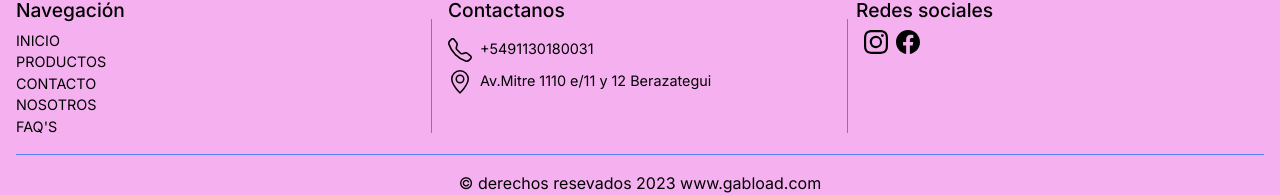
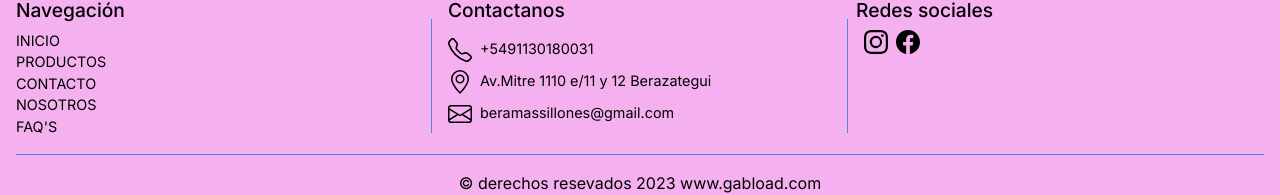
Before and after one commit to Ledesma96/beramas, a Next.js app: page / in a window 1280 px wide. Shown: the part 1309-1504 px from the top of the page. Built offline with nearby package versions, Linux system fonts and the light colour scheme; no server answers.

Commit message:
cambio de color

```diff
--- a/src/app/components/footer/Footer.jsx
+++ b/src/app/components/footer/Footer.jsx
@@ -25,6 +25,11 @@
                     <path d="M8 8a2 2 0 1 1 0-4 2 2 0 0 1 0 4m0 1a3 3 0 1 0 0-6 3 3 0 0 0 0 6"/>
                 </svg><span className='footer_contact-us_svg_span'>Av.Mitre 1110 e/11 y 12 Berazategui</span>
             </div>
+            <div className='footer_contact-us_svg'>
+                <svg xmlns="http://www.w3.org/2000/svg" width="24" height="24" fill="currentColor"  viewBox="0 0 16 16">
+                    <path d="M0 4a2 2 0 0 1 2-2h12a2 2 0 0 1 2 2v8a2 2 0 0 1-2 2H2a2 2 0 0 1-2-2zm2-1a1 1 0 0 0-1 1v.217l7 4.2 7-4.2V4a1 1 0 0 0-1-1zm13 2.383-4.708 2.825L15 11.105zm-.034 6.876-5.64-3.471L8 9.583l-1.326-.795-5.64 3.47A1 1 0 0 0 2 13h12a1 1 0 0 0 .966-.741M1 11.105l4.708-2.897L1 5.383z"/>
+                </svg><span className='footer_contact-us_svg_span'>beramassillones@gmail.com</span>
+            </div>
         </div>
         <div className='footer_social'>
             <h3 className='footer_social_h6'>Redes sociales</h3>
```
